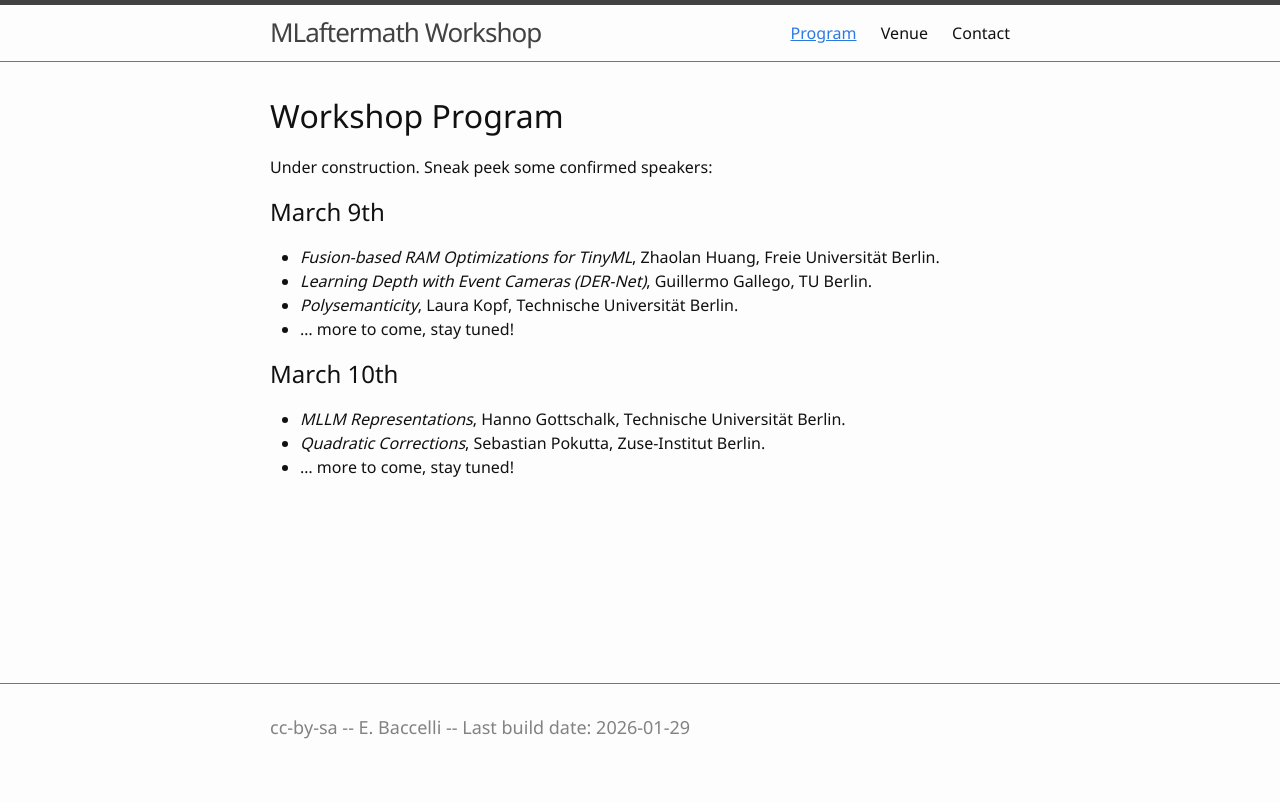
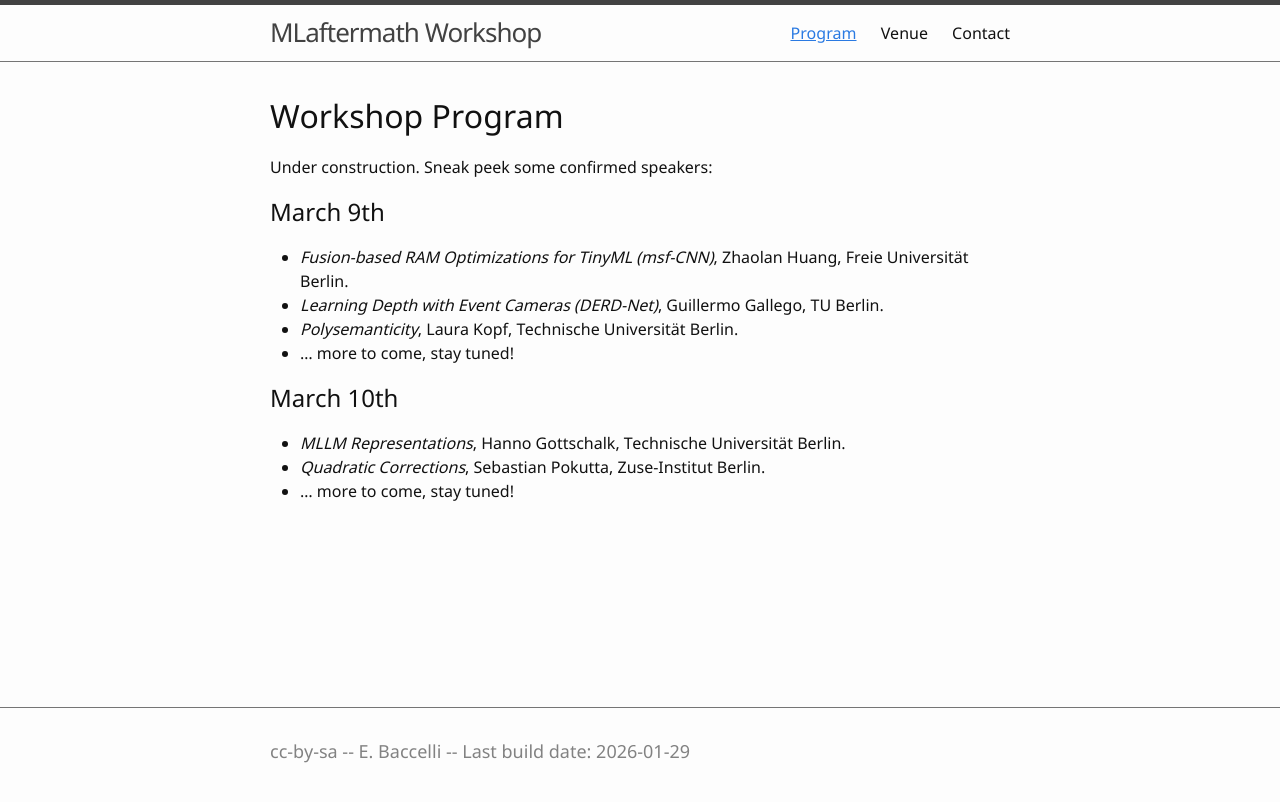
Before and after one commit to Inria-Berlin/MLaftermath, a Jekyll site: the page built from 0-program.md, in a window 1280 px wide. Shown: the top 802 px of the page. Built offline with Jekyll 4.4.1, drawn with Linux system fonts in a browser that asks for light colours.

Commit message:
program: tweaks

```diff
--- a/0-program.md
+++ b/0-program.md
@@ -7,8 +7,8 @@ nav: true
 Under construction. Sneak peek some confirmed speakers:
 
 ## March 9th
-- *Fusion-based RAM Optimizations for TinyML*, Zhaolan Huang, Freie Universität Berlin.
-- *Learning Depth with Event Cameras (DER-Net)*, Guillermo Gallego, TU Berlin.
+- *Fusion-based RAM Optimizations for TinyML (msf-CNN)*, Zhaolan Huang, Freie Universität Berlin.
+- *Learning Depth with Event Cameras (DERD-Net)*, Guillermo Gallego, TU Berlin.
 - *Polysemanticity*, Laura Kopf, Technische Universität Berlin.
 - ... more to come, stay tuned!
 
```
